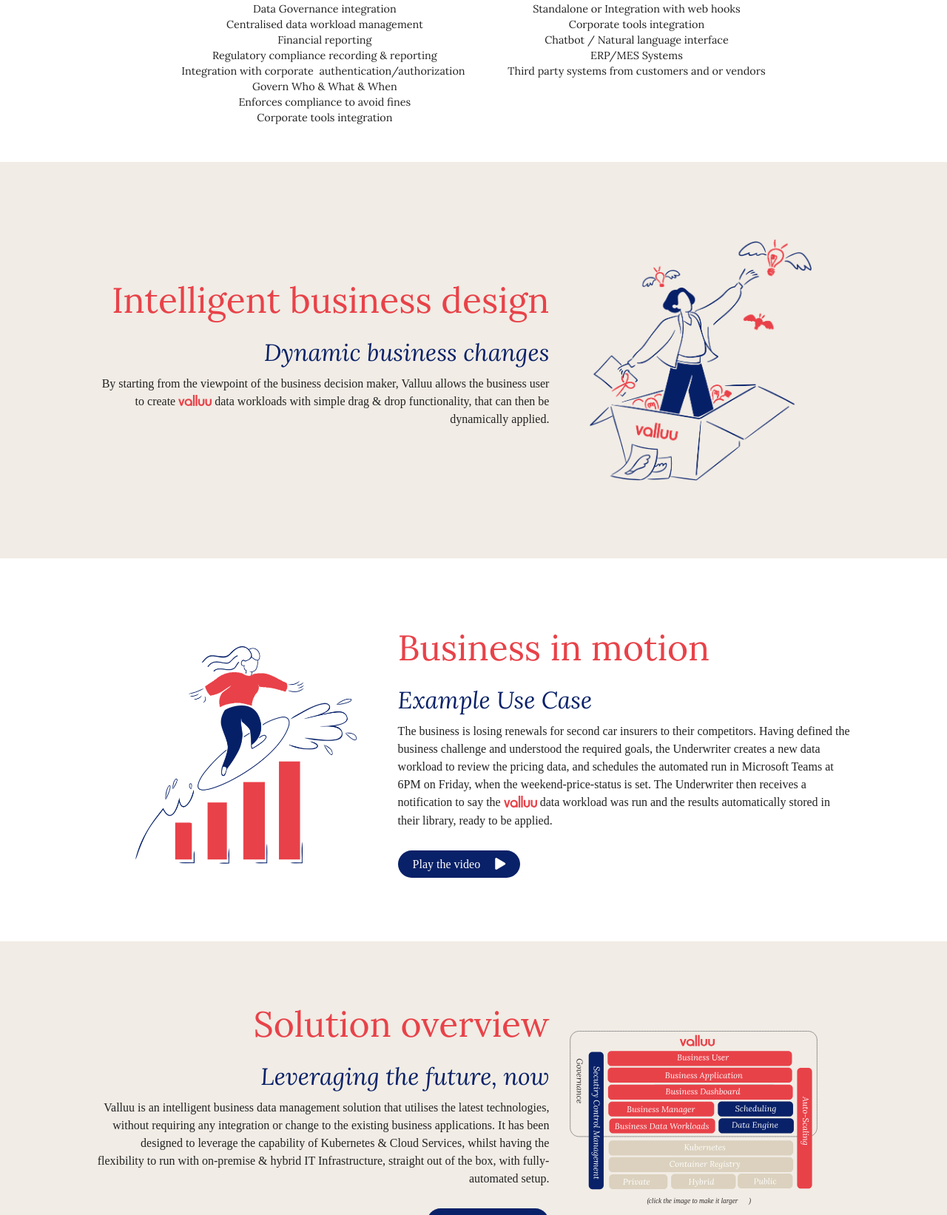
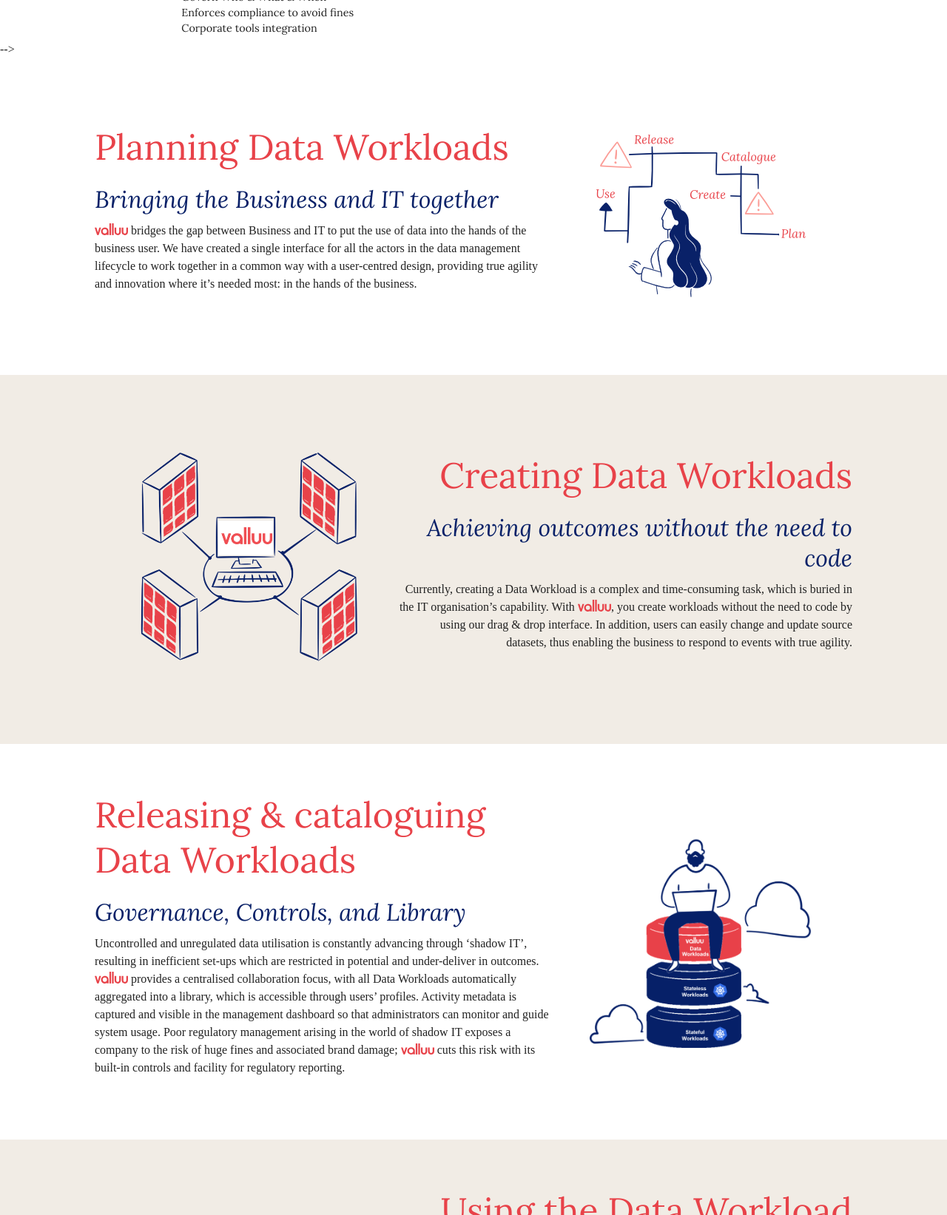
Before and after one commit to valluu/valluu.github.io, a website built with webpack: page test_redesign_page.html in a window 1280 px wide. Shown: the part 3302-4945 px from the top of the page at 74% size. Built offline with nearby package versions, Linux system fonts and the light colour scheme; a web font is replaced by a local one.

Commit message:
Update test_redesign_page.html

```diff
--- a/test_redesign_page.html
+++ b/test_redesign_page.html
@@ -213,7 +213,7 @@
         </div>
     </section>
 
-    <section id="section-4" class="pagesection diagram">
+<!--     <section id="section-4" class="pagesection diagram">
         <div class="title" style="text-align: center;">
             Intelligent Business Software
         </div>
@@ -363,45 +363,123 @@
                 </div>
             </div>
         </div>
+    </section> -->
+
+
+    <section id="section-4" class="pagesection reveal fade">
+        <div class="content">
+            <div class="descriptions reveal fade">
+                <div class="title">
+                    Planning Data Workloads
+                </div>
+                <div class="subtitle">
+                    Bringing the Business and IT together
+                </div>
+                <div class="text">
+                    <img src="/img/valluu-red.svg" alt="" style="max-width: 45px; margin: 0px 0px 6px 0px"> bridges the gap
+                    between Business and IT to put the use of data into the hands of the business user.
+                    We have created a single interface for all the actors in the data management lifecycle to work together in
+                    a common way with a user-centred design, providing true agility and innovation where it’s needed most: in
+                    the hands of the business.
+                </div>
+            </div>
+            <div class="visuals reveal fade">
+                <img src="/img/flow-pic-1.png" alt="" style="max-width: 300px;">
+            </div>
+        </div>
+    </section>
+
+  <section id="section-5" class="pagesection reveal fade">
+        <div class="content">
+            <div class="visuals reveal fade">
+                <img src="/img/flow-pic-2.png" alt="" style="max-width: 300px;">
+            </div>
+            <div class="descriptions reveal fade">
+                <div class="title">
+                    Creating Data Workloads
+                </div>
+                <div class="subtitle">
+                    Achieving outcomes without the need to code
+                </div>
+                <div class="text">
+                    Currently, creating a Data Workload is a complex and time-consuming task, which is buried in the IT
+                    organisation’s capability. With <img src="/img/valluu-red.svg" alt="" style="max-width: 45px; margin: 0px 0px 6px 0px">,
+                    you create workloads without the need to code by using our drag & drop interface. In addition, users
+                    can easily change and update source datasets, thus enabling the business to respond to events with true agility.
+                </div>
+            </div>
+        </div>
+    </section>
+
+  <section id="section-6" class="pagesection reveal fade">
+        <div class="content">
+            <div class="descriptions reveal fade">
+                <div class="title">
+                    Releasing & cataloguing Data Workloads
+                </div>
+                <div class="subtitle">
+                    Governance, Controls, and Library
+                </div>
+                <div class="text">
+                    Uncontrolled and unregulated data utilisation is constantly advancing through ‘shadow IT’,
+                    resulting in inefficient set-ups which are restricted in potential and under-deliver in outcomes.
+
+                    <img src="/img/valluu-red.svg" alt="" style="max-width: 45px; margin: 0px 0px 6px 0px"> provides
+                    a centralised collaboration focus, with all Data Workloads automatically aggregated into a library,
+                    which is accessible through users’ profiles. Activity metadata is captured and visible in the
+                    management dashboard so that administrators can monitor and guide system usage. Poor regulatory
+                    management arising in the world of shadow IT exposes a company to the risk of huge fines and
+                    associated brand damage; <img src="/img/valluu-red.svg" alt="" style="max-width: 45px; margin: 0px 0px 6px 0px">
+                    cuts this risk with its built-in controls and facility for regulatory reporting.
+                </div>
+            </div>
+            <div class="visuals reveal fade">
+                <img src="/img/flow-pic-3.png" alt="" style="max-width: 300px;">
+            </div>
+        </div>
+    </section>
+
+  <section id="section-7" class="pagesection reveal fade">
+        <div class="content">
+            <div class="visuals reveal fade">
+                <img src="/img/flow-pic-5.png" alt="" style="max-width: 300px;">
+            </div>
+            <div class="descriptions reveal fade">
+                <div class="title">
+                    Using the Data Workload
+                </div>
+                <div class="subtitle">
+                    Fast scheduling with automated efficiencies
+                </div>
+                <div class="text">
+                    With today’s solutions, once a Data Workload has been created, a complex change procedure is often required
+                    with numerous levels of approval from people who have no context as to the criticality of the timing.
+                    Additionally, current estimates show that up to 60% of all available compute capability is sat idle, with
+                    services holding compute resources even when they are not running.
+
+                    <img src="/img/valluu-red.svg" alt="" style="max-width: 45px; margin: 0px 0px 6px 0px"> allows you to
+                    quickly and easily schedule a workload when you need it, and it manages the compute environment to only use
+                    the resource whilst the workload is being run. Upon completion, it will automatically cleanse the footprint,
+                    ensuring that all resources are released for other use and the cost of IT is not increased. This fast scheduling
+                    can be done through Microsoft Teams or similar applications with simple natural-language commands – no need for
+                    complicated procedures or to get IT involved.
+                </div>
+            </div>
+        </div>
     </section>
 
 
 
 
-    <section id="section-5" class="pagesection reveal fade">
-        <div class="content">
-            <div class="descriptions reveal fade">
-                <div class="title">
-                    Intelligent business design
-                </div>
-                <div class="subtitle">
-                    Dynamic business changes
-                </div>
-                <div class="text">
-                    By starting from the viewpoint of the business decision maker, Valluu allows the business user to
-                    create <img src="/img/valluu-red.svg" alt="" style="max-width: 45px; margin: 0px 0px 6px 0px"> data
-                    workloads with simple drag & drop functionality, that can then be dynamically applied.
-                </div>
-                <!--
-                <div class="text">
-                    Valluu enables business users decisions to be implemented directly to the customer transactions, by
-                    allowing data changes to be applied in real-time. This brings alive the possibility of merging
-                    multiple data-sources to monitor business decision impacts, based on the actual customers response
-                    to using the data.
-                </div>
-                <div class="text">
-                    New data workloads can be created with Valluu without the need for new code created by the IT
-                    function, with automatic deployment to the live information technology. Valluu centralises and makes
-                    visible the governance of access, change, systems utilisation & spend controls.
-                </div>
-                -->
 
-            </div>
-            <div class="visuals reveal fade">
-                <img src="/img/section2.png" alt="" style="max-width: 300px;">
-            </div>
-        </div>
-    </section>
+
+
+
+
+
+
+
+
 
     <section id="section-6" class="pagesection">
         <div class="democratization container">
```
